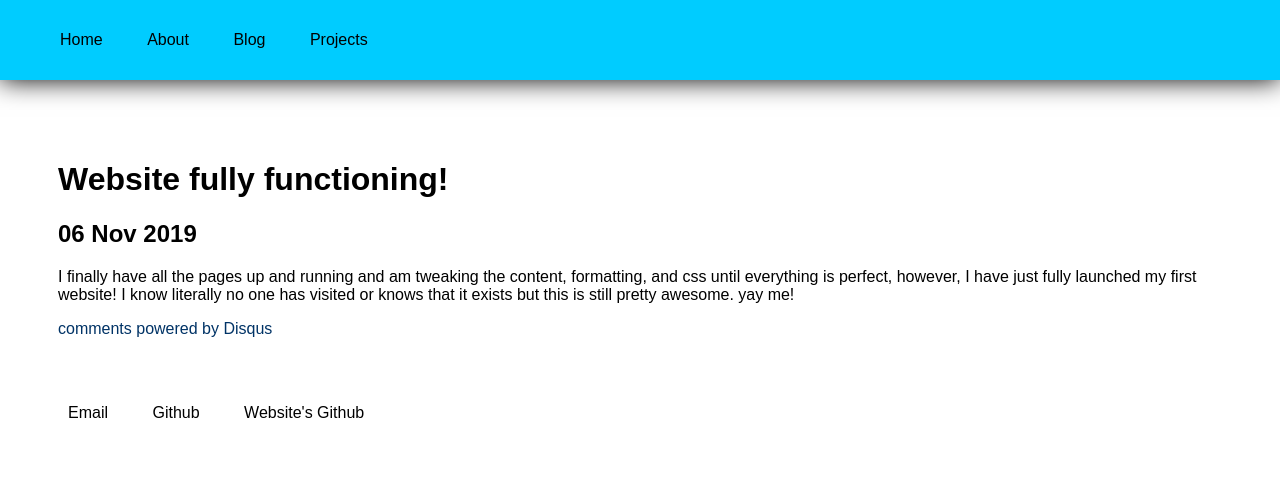
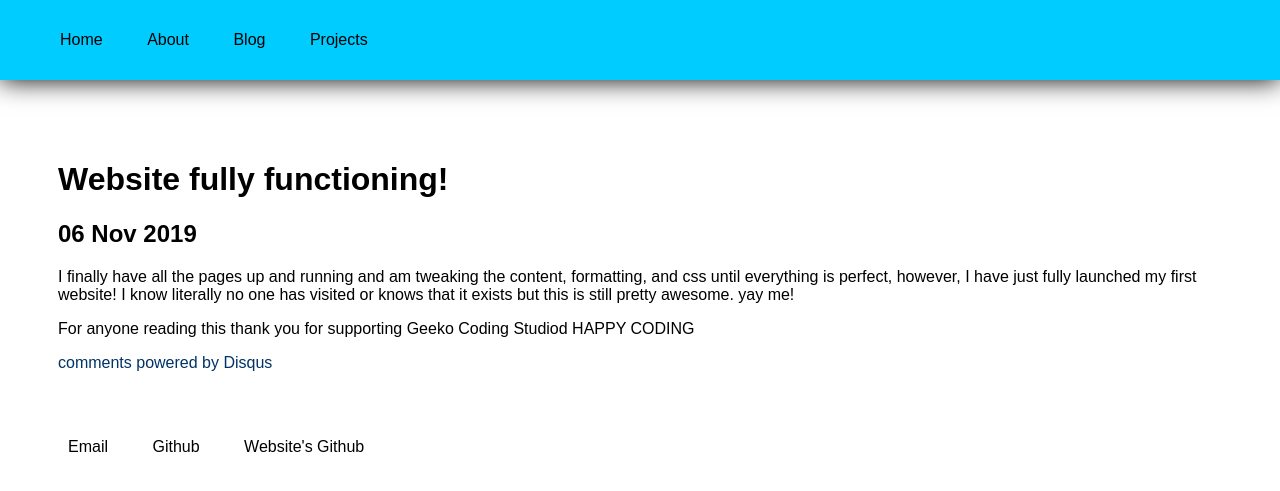
Before and after one commit to Geeko/geeko.github.io, a Jekyll site: the page built from _posts/2019-11-06-Geeko-Site-Fully-Functioning.md, in a window 1280 px wide. Shown: the top 491 px of the page. Built offline with Jekyll 4.4.1, drawn with Linux system fonts in a browser that asks for light colours; comment, search, counter and statistics services are not loaded.

Commit message:
Update post.html

```diff
--- a/_layouts/post.html
+++ b/_layouts/post.html
@@ -7,7 +7,7 @@ layout: default
 
   <div class='postcontent'>
     <div class="content">
-    {{ content }}
+    {{ content }}<p> For anyone reading this thank you for supporting Geeko Coding Studiod <span>HAPPY CODING</span></p>
   </div>
 
   <div class="comments">
```
